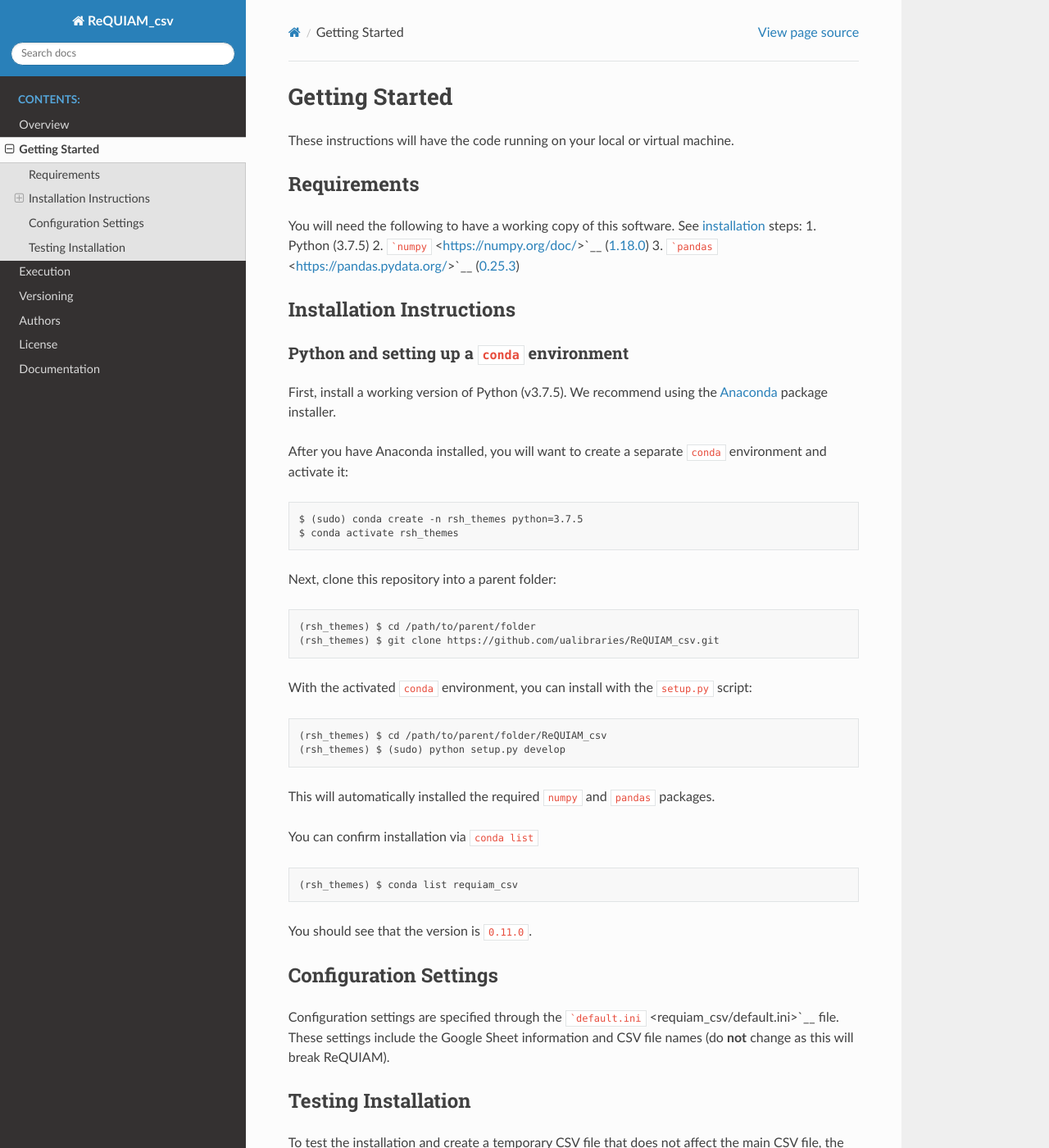
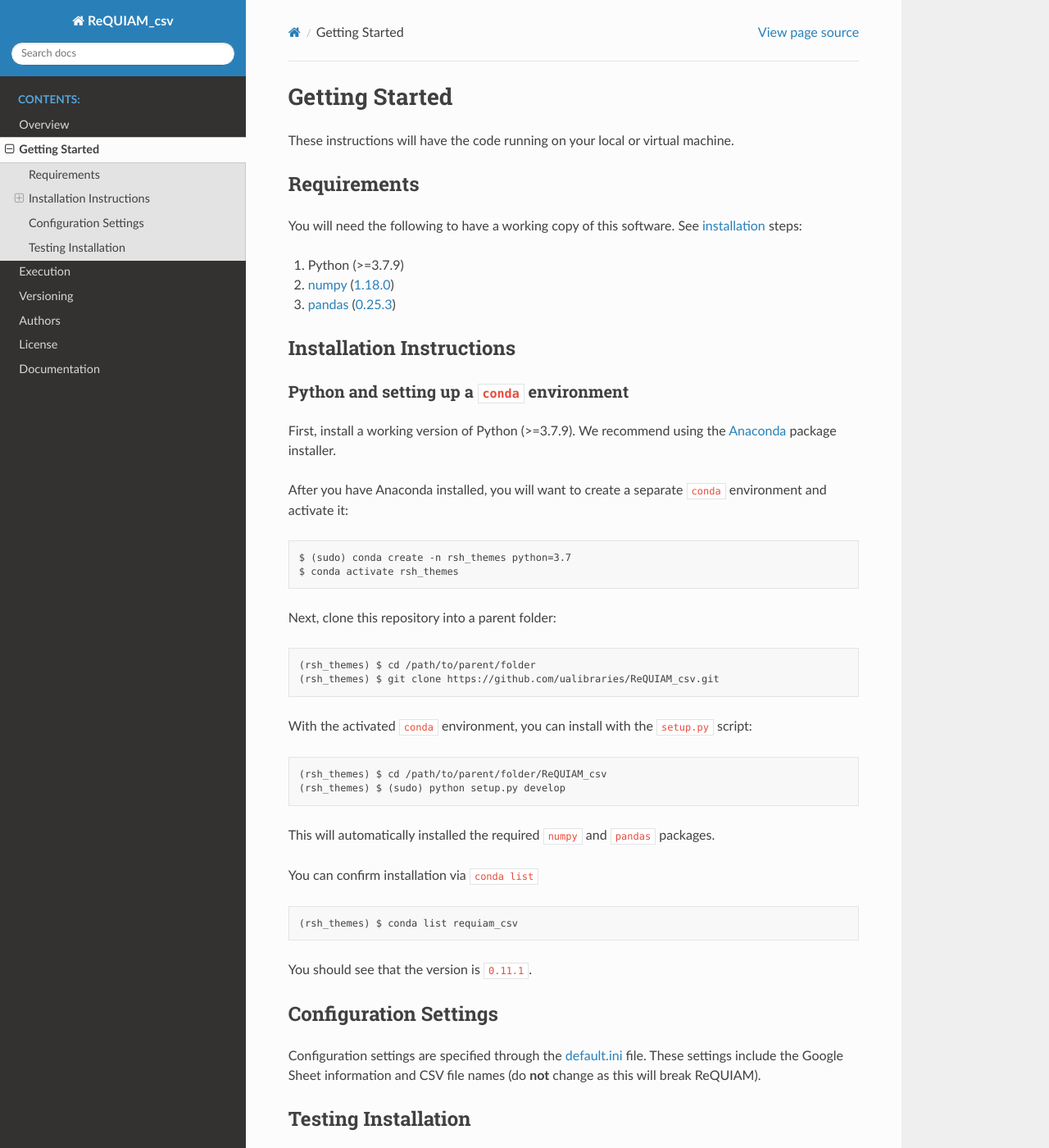
Before and after one commit to UAL-RE/ReQUIAM_csv, a Sphinx documentation site: the page built from docs/source/GettingStarted.rst, in a window 1280 px wide and 1400 px high. Shown: the whole window at 82% size. Built offline with Sphinx 7.4.7 and the Read the Docs theme 2.0.0, drawn with Linux system fonts in a browser that asks for light colours; some of the changed text lies outside the part shown.

Commit message:
Update source/*.rst files with correct formatting

````diff
--- a/docs/source/Authors.rst
+++ b/docs/source/Authors.rst
@@ -1,7 +1,7 @@
 Authors
 =======
 
--  Chun Ly, Ph.D. ([@astrochun](http://www.github.com/astrochun)) -
+-  Chun Ly, Ph.D. (`@astrochun <http://www.github.com/astrochun>`__) -
    `University of Arizona Libraries <https://github.com/ualibraries>`__,
    `Office of Digital Innovation and
    Stewardship <https://github.com/UAL-ODIS>`__
--- a/docs/source/GettingStarted.rst
+++ b/docs/source/GettingStarted.rst
@@ -8,11 +8,11 @@ Requirements
 ------------
 
 You will need the following to have a working copy of this software. See
-`installation <#installation-instructions>`__ steps: 1. Python (3.7.5)
-2. ```numpy`` <https://numpy.org/doc/>`__
-(`1.18.0 <https://numpy.org/doc/1.18/>`__) 3.
-```pandas`` <https://pandas.pydata.org/>`__
-(`0.25.3 <https://pandas.pydata.org/pandas-docs/version/0.25.3/>`__)
+`installation <#installation-instructions>`__ steps:
+
+1. Python (>=3.7.9)
+2. `numpy <https://numpy.org/doc/>`__ (`1.18.0 <https://numpy.org/doc/1.18/>`__)
+3. `pandas <https://pandas.pydata.org/>`__ (`0.25.3 <https://pandas.pydata.org/pandas-docs/version/0.25.3/>`__)
 
 Installation Instructions
 -------------------------
@@ -20,7 +20,7 @@ Installation Instructions
 Python and setting up a ``conda`` environment
 ~~~~~~~~~~~~~~~~~~~~~~~~~~~~~~~~~~~~~~~~~~~~~
 
-First, install a working version of Python (v3.7.5). We recommend using
+First, install a working version of Python (>=3.7.9). We recommend using
 the `Anaconda <https://www.anaconda.com/distribution/>`__ package
 installer.
 
@@ -29,7 +29,7 @@ After you have Anaconda installed, you will want to create a separate
 
 ::
 
-   $ (sudo) conda create -n rsh_themes python=3.7.5
+   $ (sudo) conda create -n rsh_themes python=3.7
    $ conda activate rsh_themes
 
 Next, clone this repository into a parent folder:
@@ -56,13 +56,13 @@ You can confirm installation via ``conda list``
 
    (rsh_themes) $ conda list requiam_csv
 
-You should see that the version is ``0.11.0``.
+You should see that the version is ``0.11.1``.
 
 Configuration Settings
 ----------------------
 
 Configuration settings are specified through the
-```default.ini`` <requiam_csv/default.ini>`__ file. These settings
+`default.ini <requiam_csv/default.ini>`__ file. These settings
 include the Google Sheet information and CSV file names (do **not**
 change as this will break ReQUIAM).
 
@@ -73,4 +73,6 @@ To test the installation and create a temporary CSV file that does not
 affect the main CSV file, the following command will run and generate a
 file called ``dry_run.csv``:
 
-\``\` (rsh_themes) $ python requiam_csv/script_run
+::
+
+   (rsh_themes) $ python requiam_csv/script_run
--- a/docs/source/conf.py
+++ b/docs/source/conf.py
@@ -20,7 +20,7 @@ sys.path.insert(0, os.path.abspath('../../'))
 # -- Project information -----------------------------------------------------
 
 project = 'ReQUIAM_csv'
-copyright = '2021, University of Arizona'
+copyright = '2021, University of Arizona Libraries'
 author = 'Chun Ly'
 
 # The full version, including alpha/beta/rc tags
````
Also changed, not shown: docs/source/Execution.rst (+9 -8 lines), docs/source/Overview.rst (+12 -12 lines).
